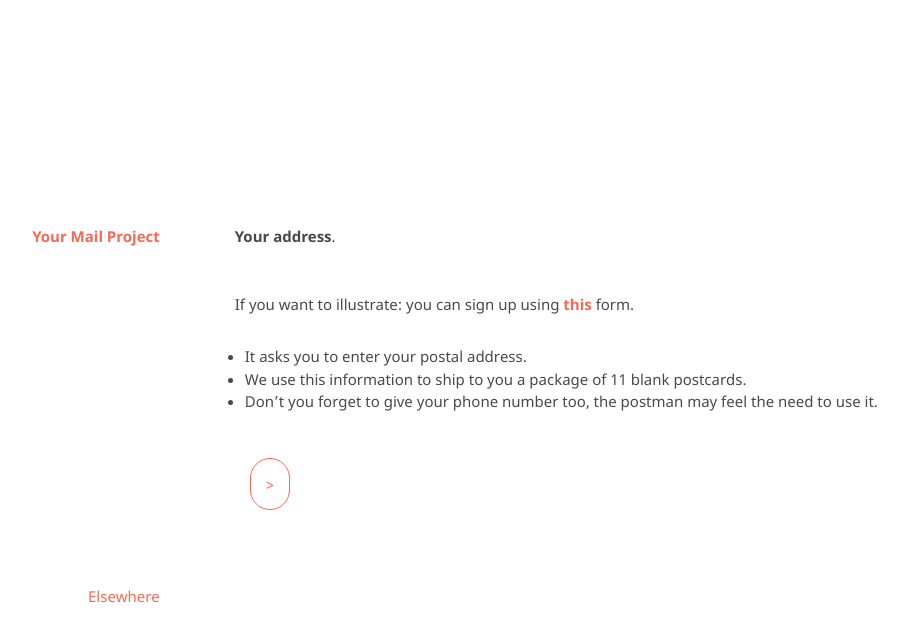
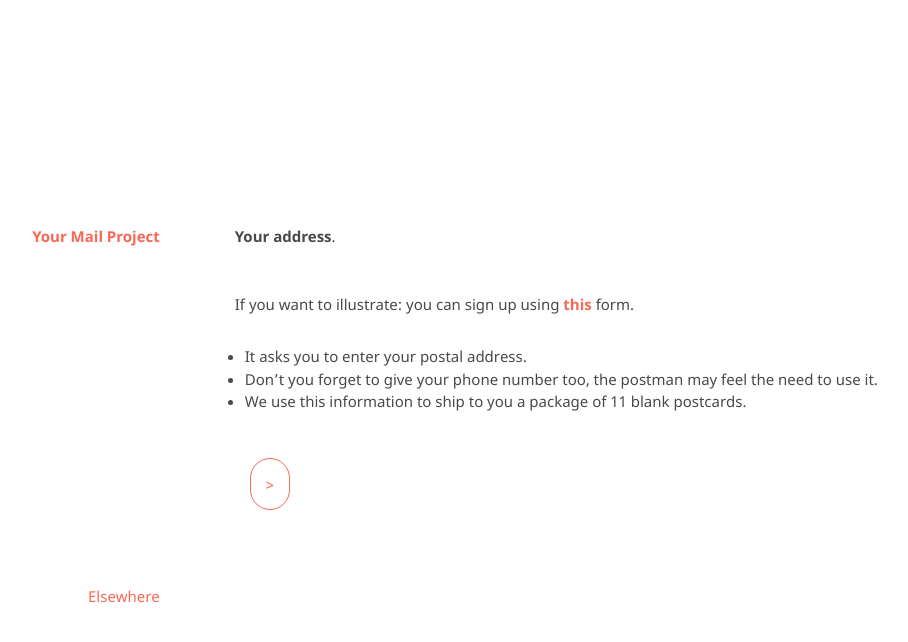
Before and after one commit to kvshvlin/yourmailproject, a Jekyll site: the page built from 5.md, in a window 1280 px wide. Shown: the top 642 px of the page, without its empty margins (200-1108 px from the left). Built offline with Jekyll 4.4.1, drawn with Linux system fonts in a browser that asks for light colours; our own code applies the rules of GitHub Pages for plain Markdown files.

Commit message:
Update 5.md

```diff
--- a/5.md
+++ b/5.md
@@ -2,8 +2,8 @@
 
 If you want to illustrate: you can sign up using **<a href="https://yourmailproject.typeform.com/to/krhWpQJZ" target="_blank">this</a>** form.
 - It asks you to enter your postal address.
+- Don't you forget to give your phone number too, the postman may feel the need to use it.
 - We use this information to ship to you a package of 11 blank postcards.
-- Don't you forget to give your phone number too, the postman may feel the need to use it.
 
 <div class="roadmap-spacer-1"></div>
 
```
